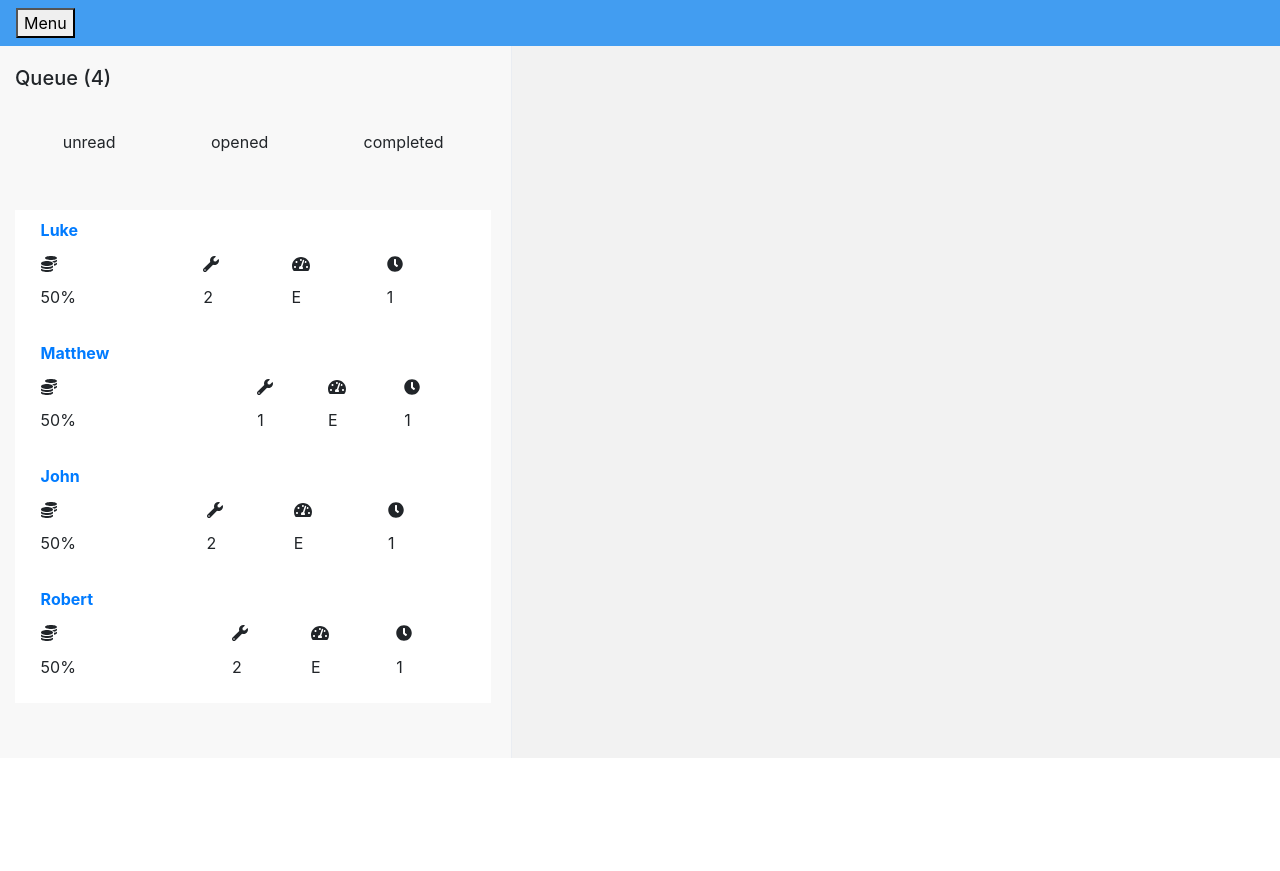
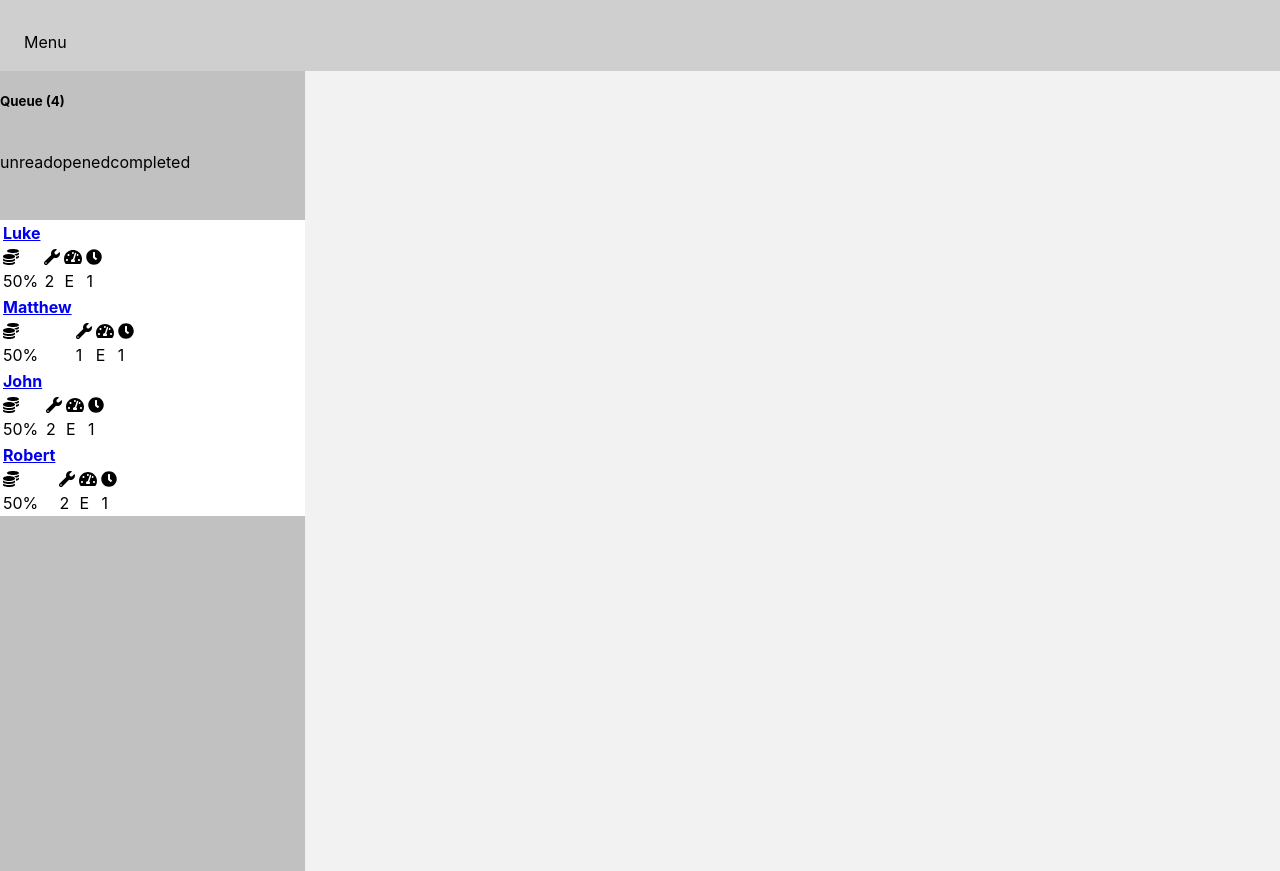
Before and after one commit to pacosw1/FinalProject-Finland, a React (Create React App) app: page / in a window 1280 px wide. Before the commit the page ends 800 px from the top, so only its background shows below. Built offline with nearby package versions, Linux system fonts and the light colour scheme.

Commit message:
removing bootstrap from application

```diff
--- a/package.json
+++ b/package.json
@@ -6,7 +6,6 @@
     "@fortawesome/fontawesome-svg-core": "^1.2.7",
     "@fortawesome/free-solid-svg-icons": "^5.4.2",
     "@fortawesome/react-fontawesome": "^0.1.3",
-    "bootstrap": "^4.1.3",
     "i": "^0.3.6",
     "npm": "^6.4.1",
     "react": "^16.5.2",
--- a/src/App.css
+++ b/src/App.css
@@ -2,6 +2,28 @@ ul {
   list-style: none;
   margin-left: -2.5rem;
 }
+
+#content {
+  background-color: grey;
+  width: 100%;
+  height: 100vh;
+}
+
+.flex {
+  margin: auto;
+
+  display: flex;
+  width: 100%;
+  align-items: stretch;
+}
+
+#nav {
+  background-color: #cfcfcf;
+}
+.flexNav {
+  margin: 1rem 1.5rem 0.2rem;
+}
+
 .box {
   margin: 1rem;
 }
@@ -21,8 +43,6 @@ ul {
 .listItem {
   max-width: none;
   background-color: white;
-  padding: 0.2rem 1.3rem;
-
   width: 100%;
   height: 100%;
   width: 100%;
@@ -65,28 +85,8 @@ li:active {
 link {
   max-width: none;
 }
-.split {
-  height: 89%;
-  position: fixed;
-  z-index: 1;
-  top: 1;
-  overflow-x: hidden;
-  padding-top: 20px;
+
+#sidebar {
+  background-color: #c1c1c1;
+  transition: all 0.2s;
 }
-
-.left {
-  width: 40%;
-  left: 0;
-  background-color: white;
-  margin-bottom: 3rem;
-  padding-right: 0.3rem;
-  border-right: 1px solid;
-  border-color: #eaedf2;
-  border-opacity: 0.01;
-}
-
-.right {
-  width: 60%;
-  right: 0;
-  background-color: white;
-}
--- a/src/App.js
+++ b/src/App.js
@@ -2,11 +2,9 @@ import React, { Component } from "react";
 import "./App.css";
 import SideBar from "./components/SideBar";
 import ContentDisplay from "./components/ContentDisplay";
-import "bootstrap/dist/css/bootstrap.css";
 import NavBar from "./components/NavBar";
 import { getData } from "./components/FakeData";
 import { library } from "@fortawesome/fontawesome-svg-core";
-import { FontAwesomeIcon } from "@fortawesome/react-fontawesome";
 import {
   faWrench,
   faCoins,
@@ -20,7 +18,7 @@ library.add(faWrench, faClock, faTachometerAlt, faStar, faCoins);
 class App extends Component {
   constructor(props) {
     super(props);
-    this.menu = this.menu.bind(this);
+    this.toggleNav = this.toggleNav.bind(this);
     this.fetchById = this.fetchById.bind(this); //bind methods to ensure proper event handling function
     this.handleClick = this.handleClick.bind(this);
     this.onDelete = this.onDelete.bind(this);
@@ -38,27 +36,14 @@ class App extends Component {
       currentPart: {},
       selectionState: [],
       tabState: [1, 0, 0],
-      opened: true,
+      sideBarOpen: true,
       openedContent: false
     };
   }
 
-  menu() {
-    var side = document.getElementById("sidebar");
-    var content = document.getElementById("content");
-    if (this.state.opened) {
-      side.style.height = "0";
-      side.style.padding = "0";
-      // side.style.width = "0%";
-      content.style.width = "100%";
-    } else {
-      side.style.padding = "1rem";
-      side.style.height = "100%";
-      content.style.width = "60%";
-    }
-
+  toggleNav() {
     this.setState({
-      opened: !this.state.opened
+      sideBarOpen: !this.state.sideBarOpen
     });
   }
 
@@ -168,9 +153,16 @@ class App extends Component {
   render() {
     return (
       <React.Fragment>
-        <NavBar menu={this.menu} />
-
-        <div className="container-fluid">
+        <NavBar toggleNav={this.toggleNav} />
+        <div className="flex">
+          <SideBar
+            open={this.state.sideBarOpen}
+            selected={this.state.selectionState}
+            handleClick={this.handleClick}
+            items={this.state.selectedItems}
+            renderData={this.renderData}
+            tabState={this.state.tabState}
+          />
           <ContentDisplay
             parts={this.state.itemParts}
             currentPart={this.state.currentPart}
@@ -183,14 +175,6 @@ class App extends Component {
             onSaveData={this.onSaveData}
             opened={this.state.openedContent}
           />
-
-          <SideBar
-            selected={this.state.selectionState}
-            handleClick={this.handleClick}
-            items={this.state.selectedItems}
-            renderData={this.renderData}
-            tabState={this.state.tabState}
-          />
         </div>
       </React.Fragment>
     );
--- a/src/components/ContentDisplay.jsx
+++ b/src/components/ContentDisplay.jsx
@@ -46,18 +46,14 @@ class ContentDisplay extends Component {
 
     return (
       <React.Fragment>
-        <div
-          id="content"
-          className="split right move"
-          style={{ backgroundColor: "#f2f2f2" }}
-        >
+        <div id="content" style={{ backgroundColor: "#f2f2f2" }}>
           {parts.length > 0 && (
-            <div className="container-fluid">
+            <div className="flex">
               <div className="row">
-                <div className="col-lg-8 col-sm-6 col-sm-12">
+                <div className="col">
                   <h5>{this.props.customer}</h5>
                 </div>
-                <div className="col-lg-4 col-sm-3 col-sm-12">
+                <div className="col">
                   <a href="index.js">See Customer History</a>
                 </div>
               </div>
@@ -97,25 +93,7 @@ class ContentDisplay extends Component {
                   />
                 </div>
               </div>
-              <div className="row">
-                <div className="col-4" style={{ margin: ".1rem" }}>
-                  <p>Estimated Time:</p>
-                  <p>{new Date().toString().substring(3, 15)}</p>
-                </div>
-                <div className="col-4" style={{ margin: ".1rem" }}>
-                  <p>Customer Deadline:</p>
 
-                  <p>Dec 21 2018</p>
-                </div>
-                <div className="col-2 align-self-end">
-                  <button
-                    style={{ margin: "1rem", padding: "1rem" }}
-                    className="btn btn-primary"
-                  >
-                    Send to Customer
-                  </button>
-                </div>
-              </div>
               <div />
             </div>
           )}
--- a/src/components/ListItem.jsx
+++ b/src/components/ListItem.jsx
@@ -8,8 +8,8 @@ class ListItem extends Component {
     if (this.props.active) style = { backgroundColor: "#d1d1d1" };
 
     return (
-      <div className="listItem move" style={style}>
-        <table className="table table-sm table-borderless">
+      <div className="listItem " style={style}>
+        <table>
           <tr>
             <th>
               <a href="#">{this.props.customer}</a>
--- a/src/components/NavBar.jsx
+++ b/src/components/NavBar.jsx
@@ -2,25 +2,15 @@ import React, { Component } from "react";
 
 class NavBar extends Component {
   render() {
+    let { toggleNav } = this.props;
     return (
-      <nav className="navbar navbar-expand-lg navbar-dark ">
-        <button onClick={() => this.props.menu()}>Menu</button>
-
-        <button
-          className="navbar-toggler"
-          type="button"
-          data-toggle="collapse"
-          data-target="#navbarNavAltMarkup"
-          aria-controls="navbarNavAltMarkup"
-          aria-expanded="false"
-          aria-label="Toggle navigation"
-        >
-          <span className="navbar-toggler-icon" />
-        </button>
-        <div className="collapse navbar-collapse" id="navbarNavAltMarkup">
-          <div className="navbar-nav" />
+      <React.Fragment>
+        <div id="nav" className="flex">
+          <div className="flexNav">
+            <p onClick={() => toggleNav()}>Menu</p>
+          </div>
         </div>
-      </nav>
+      </React.Fragment>
     );
   }
 }
--- a/src/components/SideBar.jsx
+++ b/src/components/SideBar.jsx
@@ -2,12 +2,16 @@ import React, { Component } from "react";
 import ListItem from "./ListItem";
 
 class SideBar extends Component {
-  constructor(props) {
-    super(props);
-  }
-
   render() {
-    const list = this.props.items.map((item, index) => {
+    let {
+      handleClick,
+      selected,
+      items,
+      open,
+      renderData,
+      tabState
+    } = this.props;
+    const list = items.map((item, index) => {
       //takes items passed down by app and formats them into li with event handlers
 
       return (
@@ -15,11 +19,11 @@ class SideBar extends Component {
           key={item.id}
           id={item.id}
           onClick={() => {
-            this.props.handleClick(item.id);
+            handleClick(item.id);
           }}
         >
           <ListItem
-            active={this.props.selected[index]}
+            active={selected[index]}
             customer={item.name}
             parts={item.parts.length}
             complexity={item.complexity}
@@ -28,26 +32,29 @@ class SideBar extends Component {
         </li>
       );
     });
+
+    var style = { width: "0" };
+    if (open) {
+      style = {
+        width: "400px"
+      };
+    }
+
     return (
-      <div
-        id="sidebar"
-        className="split left move"
-        style={{ backgroundColor: "#F8F8F8	" }}
-      >
-        <div className="container">
-          <div>
-            <h5 id="headTitle">Queue ({this.props.items.length})</h5>
-            <br />
-            <Tabs
-              tabState={this.props.tabState}
-              renderData={this.props.renderData}
-            />
+      <React.Fragment>
+        <div id="sidebar" className="" style={style}>
+          <div className="container">
             <div>
-              <ul>{list}</ul>
+              <h5 id="headTitle">Queue ({items.length})</h5>
+              <br />
+              <Tabs tabState={tabState} renderData={renderData} />
+              <div>
+                <ul>{list}</ul>
+              </div>
             </div>
           </div>
         </div>
-      </div>
+      </React.Fragment>
     );
   }
 }
```
Also changed, not shown: 1 other file (tests, documents, lock files or other folders).
